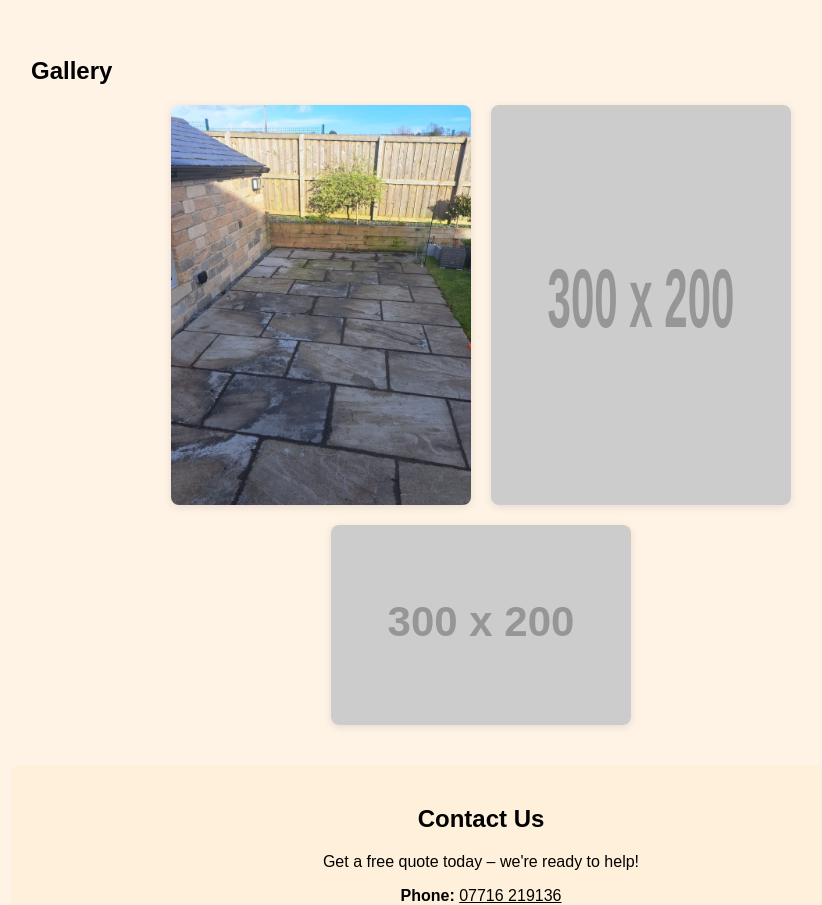
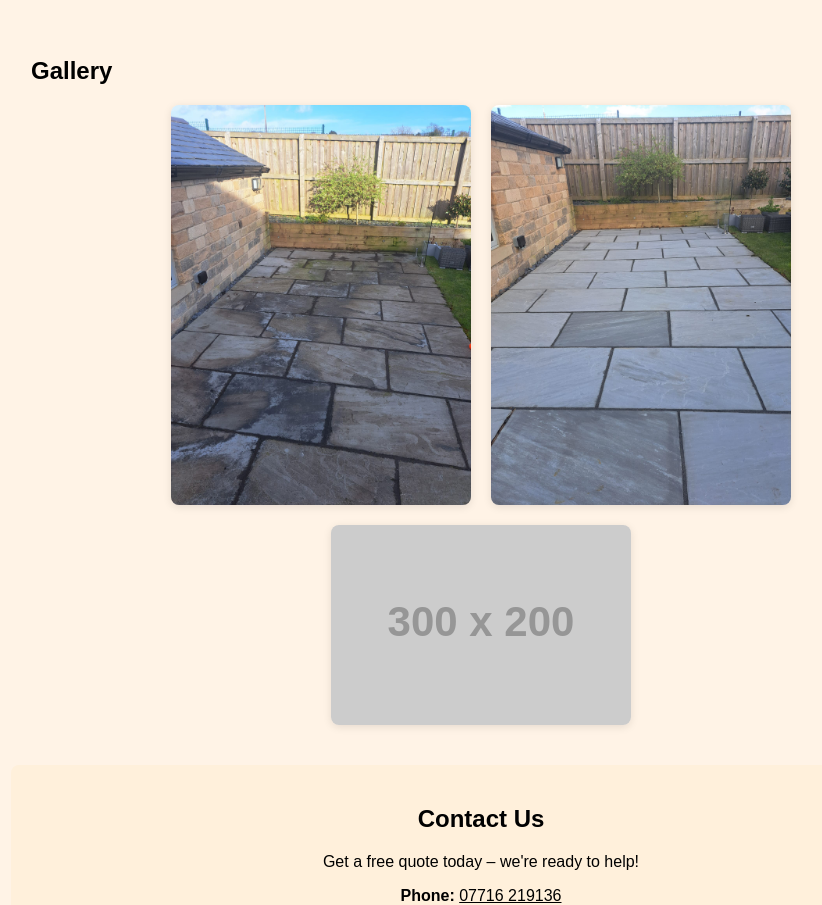
Before and after one commit to AndyF71/amf-pressure-cleaning, a plain HTML site: page index.html in a window 1280 px wide. Shown: the part 827-1732 px from the top of the page, without its empty margins (159-981 px from the left). Drawn offline with Linux system fonts and the light colour scheme; placeholder pictures from the web are drawn by us.

Commit message:
Update index.html

```diff
--- a/index.html
+++ b/index.html
@@ -105,7 +105,7 @@
     <h2>Gallery</h2>
     <div class="gallery">
       <img src="https://github.com/AndyF71/amf-pressure-cleaning/blob/main/c9c1fa22-7f0a-4b72-b4d6-59924507e88e.jpeg" alt="Before Cleaning">
-      <img src="https://via.placeholder.com/300x200?text=After+Cleaning" alt="After Cleaning">
+      <img src="https://github.com/AndyF71/amf-pressure-cleaning/blob/main/79909f3e-7c0a-4717-af7a-b67d366f252f.jpeg" alt="After Cleaning">
       <img src="https://via.placeholder.com/300x200?text=Decking+Clean" alt="Decking Clean">
     </div>
   </section>
```
